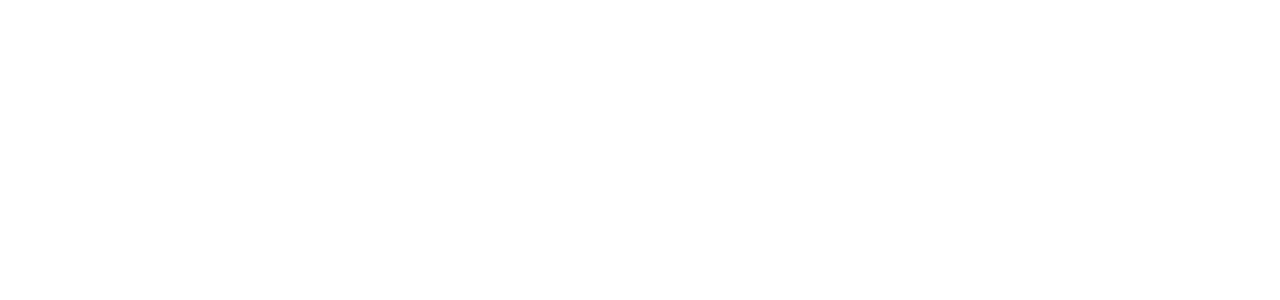
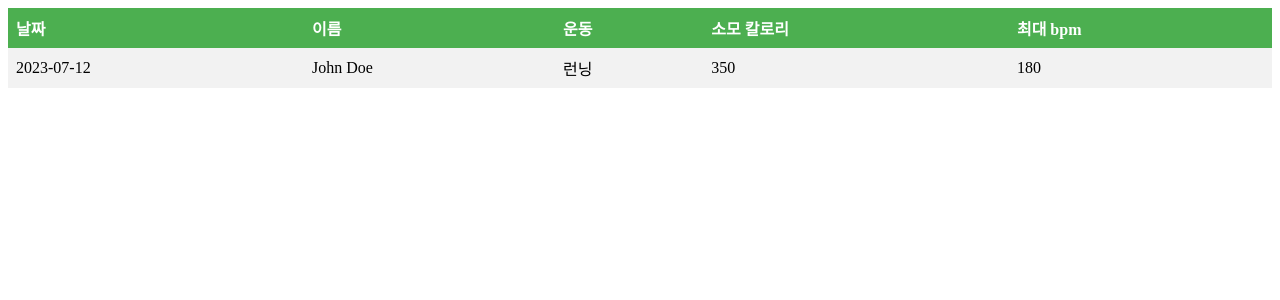
Before and after one commit to migdracios/dietry, a Flask app: page / in a window 1280 px wide. Before the commit the part shown is empty. Shown: the top 300 px of the page. Run offline with Flask 3, Linux system fonts and the light colour scheme.

Commit message:
add table

```diff
--- /dev/null
+++ b/static/style/index.css
@@ -0,0 +1,18 @@
+table {
+    border-collapse: collapse;
+    width: 100%;
+}
+
+th, td {
+    text-align: left;
+    padding: 8px;
+}
+
+tr:nth-child(even) {
+    background-color: #f2f2f2;
+}
+
+th {
+    background-color: #4CAF50;
+    color: white;
+}
--- a/templates/index.html
+++ b/templates/index.html
@@ -5,8 +5,24 @@
     <meta http-equiv="X-UA-Compatible" content="IE=edge">
     <meta name="viewport" content="width=device-width, initial-scale=1.0">
     <title>Dietry</title>
+    <link rel="stylesheet" href="../static/style/index.css">
 </head>
 <body>
-
+    <table>
+        <tr class="table-head">
+            <th>날짜</th>
+            <th>이름</th>
+            <th>운동</th>
+            <th>소모 칼로리</th>
+            <th>최대 bpm</th>
+        </tr>
+        <tr class="table-data">
+            <td>2023-07-12</td>
+            <td>John Doe</td>
+            <td>런닝</td>
+            <td>350</td>
+            <td>180</td>
+        </tr>
+    </table>
 </body>
 </html>
```
